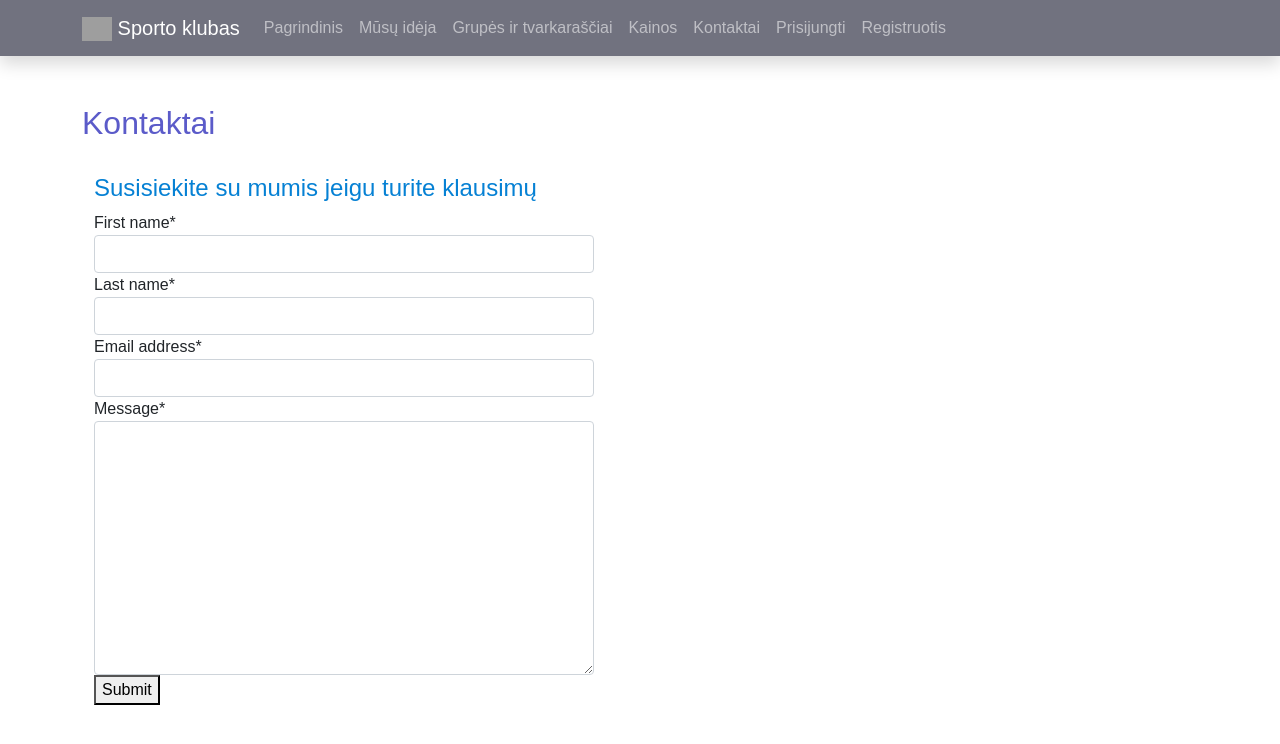
After one commit to Jaroslav-Pol/sportsclub, a Django app: page /fightclub/contact/ in a window 1280 px wide. The commit adds this page. Shown: the top 744 px of the page. Run offline with Django 3.2, Linux system fonts and the light colour scheme; some libraries are stand-ins or nearby versions; grey boxes are pictures that could not be loaded.

Commit message:
Padaryta kontaktu forma ir sekmes/nesekmes zinutes

```diff
--- /dev/null
+++ b/sportsclub/fightclub/forms.py
@@ -0,0 +1,8 @@
+from django import forms
+
+
+class ContactForm(forms.Form):
+    first_name = forms.CharField(max_length=200)
+    last_name = forms.CharField(max_length=200)
+    email_address = forms.EmailField(max_length=200)
+    message = forms.CharField(widget=forms.Textarea, max_length=2000)
--- a/sportsclub/fightclub/static/fightclub/css/style.css
+++ b/sportsclub/fightclub/static/fightclub/css/style.css
@@ -4,7 +4,7 @@
   font-family: 'Ubuntu', sans-serif;
 }
 h2 {
-color: #216916;
+color: #5b5bc9;
 }
 
 h4 {
--- a/sportsclub/fightclub/templates/fightclub/base.html
+++ b/sportsclub/fightclub/templates/fightclub/base.html
@@ -41,7 +41,7 @@
                     <a class="nav-link" href="{% url 'prices' %}">Kainos</a>
                 </li>
                 <li class="nav-item">
-                    <a class="nav-link" href="">Kontaktai</a>
+                    <a class="nav-link" href="{% url 'contact' %}">Kontaktai</a>
                 </li>
                 <!--                Profile login/logout-->
                 {% if user.is_authenticated %}
--- /dev/null
+++ b/sportsclub/fightclub/templates/fightclub/contact.html
@@ -0,0 +1,19 @@
+{% extends "fightclub/base.html" %}
+
+{% block content %}
+<h2>Kontaktai</h2>
+<br>
+<div class="container">
+     {% load crispy_forms_tags %}
+    	<!--Contact form-->
+	<div style="width: 500px;">
+		<h4>Susisiekite su mumis jeigu turite klausimų</h4>
+
+		<form method="post">
+        {% csrf_token %}
+            {{form|crispy}}
+            <button type="submit">Submit</button>
+        </form>
+    </div>
+</div>
+{% endblock %}
--- a/sportsclub/fightclub/urls.py
+++ b/sportsclub/fightclub/urls.py
@@ -8,6 +8,7 @@ urlpatterns = [
     path('groups/', views.groups, name='groups'),
     path('groups/<int:group_id>', views.group, name='group'),
     path('prices/', views.prices, name='prices'),
+    path('contact/', views.contact, name='contact'),
     path('accounts/', include('django.contrib.auth.urls')),
     path('accounts/profile/', views.profile, name='profile'),
     path('accounts/results/', views.user_sport_results, name='results'),
--- a/sportsclub/fightclub/views.py
+++ b/sportsclub/fightclub/views.py
@@ -1,11 +1,13 @@
 from django.contrib.auth.decorators import login_required
-from django.shortcuts import render, get_object_or_404
+from django.shortcuts import render, get_object_or_404, redirect
 from .models import Membership, UserMembership, Group, SportTest, UserProfile, UserSportResult
-from django.shortcuts import redirect
 from django.contrib.auth.models import User
 from django.views.decorators.csrf import csrf_protect
 from django.contrib import messages
-from django.contrib.auth.password_validation import validate_password
+from .forms import ContactForm
+from django.core.mail import send_mail, BadHeaderError
+from django.http import HttpResponse
+
 # siap sau zen of python
 import this
 
@@ -80,10 +82,35 @@ def register(request):
                     return redirect('register')
                 else:
                     # jeigu viskas tvarkoje, sukuriame naują vartotoją
-                    User.objects.create_user(username=username,first_name=first_name, last_name=last_name,
+                    User.objects.create_user(username=username, first_name=first_name, last_name=last_name,
                                              email=email, password=password)
+                    messages.success(request, 'Registracija sekminga! Prisijunkite!')
                     return redirect('login')
         else:
             messages.error(request, 'Slaptažodžiai nesutampa!')
             return redirect('register')
     return render(request, 'registration/register.html')
+
+
+def contact(request):
+    if request.method == 'POST':
+        form = ContactForm(request.POST)
+        if form.is_valid():
+            subject = 'Website Inquiry'
+            body = {
+                'first_name': form.cleaned_data['first_name'],
+                'last_name': form.cleaned_data['last_name'],
+                'email': form.cleaned_data['email_address'],
+                'message': form.cleaned_data['message'],
+            }
+            message = '\n'.join(body.values())
+
+            try:
+                send_mail(subject, message, 'catastronaut.teting@gmail.com', ['catastronaut.teting@gmail.com'])
+            except BadHeaderError:
+                return HttpResponse('Netinkama antraštė')
+            messages.success(request, 'Jūsų žinutė išsiūsta!')
+            return redirect('index')
+
+    form = ContactForm()
+    return render(request, 'fightclub/contact.html', {'form': form})
```
Also changed, not shown: sportsclub/fightclub/templates/fightclub/index.html (+7 -0 lines), sportsclub/fightclub/templates/registration/login.html (+11 -7 lines), sportsclub/sportsclub/settings.py (+7 -11 lines).
